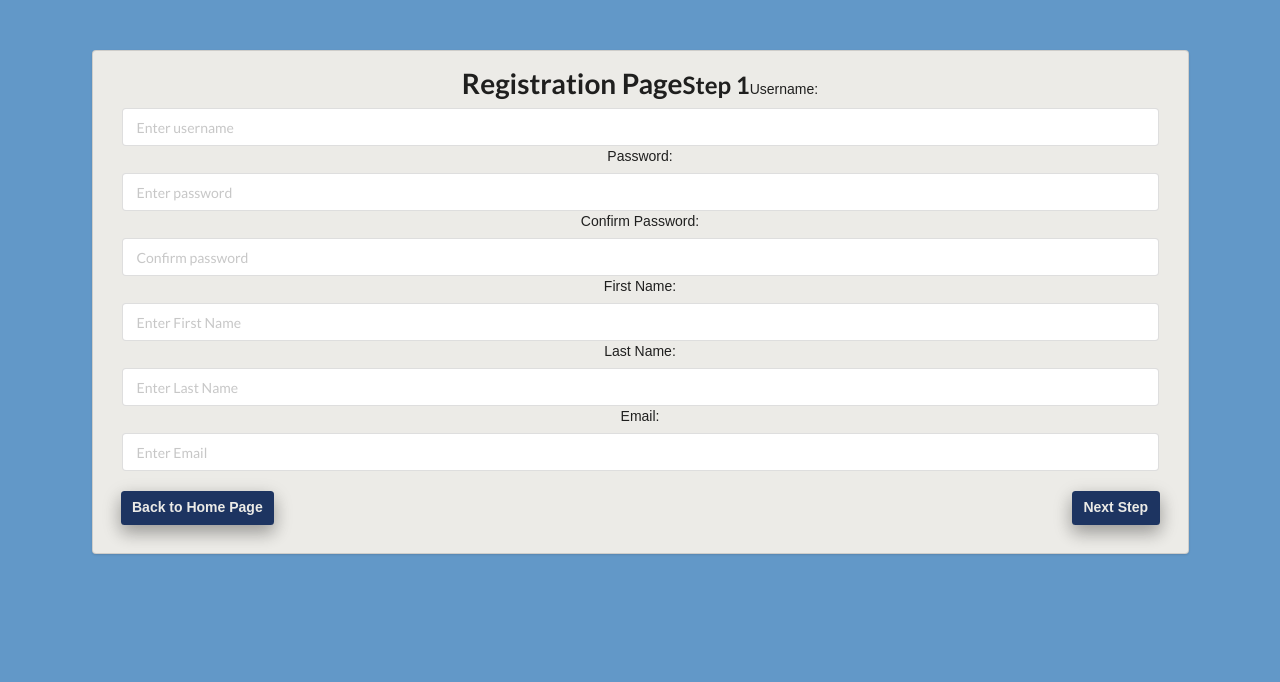
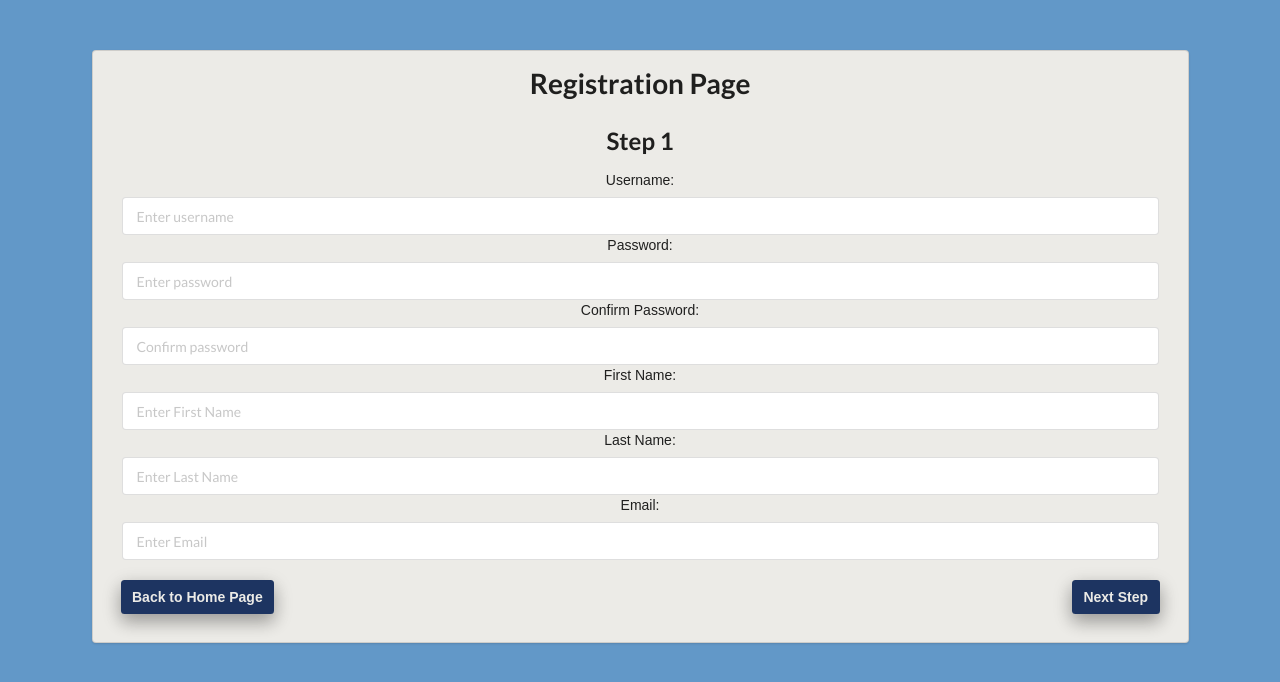
Before and after one commit to g-priime/loginPrototypeV0.0, a React (Create React App) app: page / in a window 1280 px wide. Shown: the top 682 px of the page. Built offline with nearby package versions, Linux system fonts and the light colour scheme.

Commit message:
Update RegisterPage.js

```diff
--- a/src/components/RegisterPage.js
+++ b/src/components/RegisterPage.js
@@ -26,9 +26,9 @@ class Register extends React.Component {
                 <form onSubmit={this.onFormSubmit} className="ui form" style={{backgroundColor: "#ECEBE7 "}}>
                     <div className="container" >
 
-                        <label><h1>Registration Page</h1></label>
+                        <h1>Registration Page</h1>
 
-                        <label><h2>Step 1</h2></label>
+                        <h2>Step 1</h2>
                         <label>Username:</label>
                         <input className="field b-5"
                             type="text"
```
